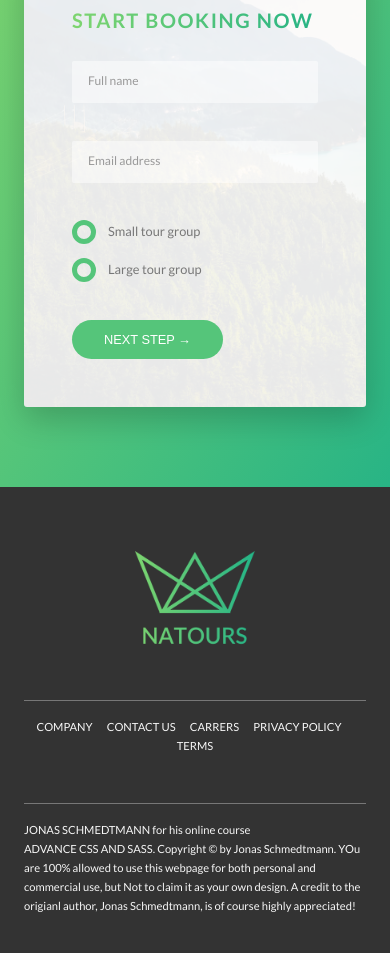
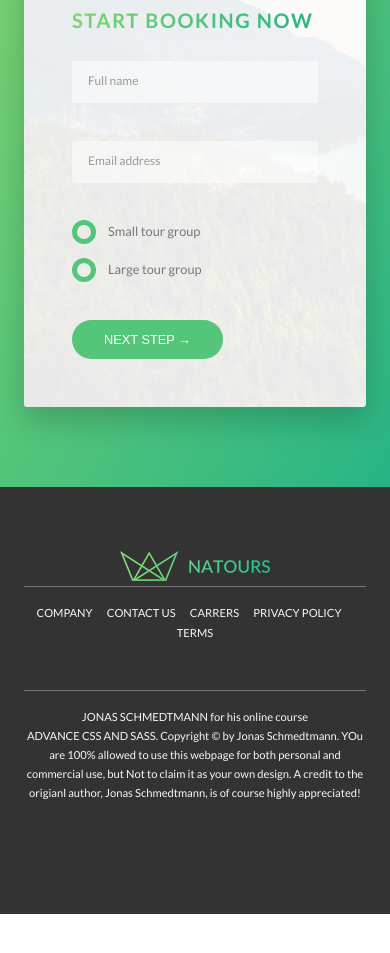
Before and after one commit to eangao/advance-css-natours, a website: page index.html in a window 390 px wide. Shown: the part 6023-6976 px from the top of the page. After the commit the page ends 6937 px from the top, so only its background shows below. Drawn offline with Linux system fonts and the light colour scheme.

Commit message:
Responsive Images in HTML - Art Direction and Density Switching

```diff
--- a/index.html
+++ b/index.html
@@ -428,8 +428,30 @@
 
     <footer class="footer">
       <div class="footer__logo-box">
-        <img src="img/logo-green-2x.png" alt="Full logo" class="footer__logo" />
-      </div>
+
+        <!-- Art direction -->
+        <picture class="footer__logo">
+           <!-- use this image for lower resolution - 600px -->
+          <source srcset="img/logo-green-small-1x.png 1x, img/logo-green-small-2x.png 2x"  media="(max-width: 37.5em)"/>
+
+            <!-- density switching in HTML -->
+          <img
+          srcset="img/logo-green-1x.png 1x, img/logo-green-2x.png 2x"
+          alt="Full logo"
+        />
+        </picture>
+
+        <!-- So this is density switching in HTML
+
+          with this source set attribute,
+        we give the browser the choice to choose
+        the best image for each situation.
+        ==========
+      <img
+          srcset="img/logo-green-1x.png 1x, img/logo-green-2x.png 2x"
+          alt="Full logo" class="footer__logo"
+        />
+      </div> -->
 
       <div class="row">
         <div class="col-1-of-2">
```
